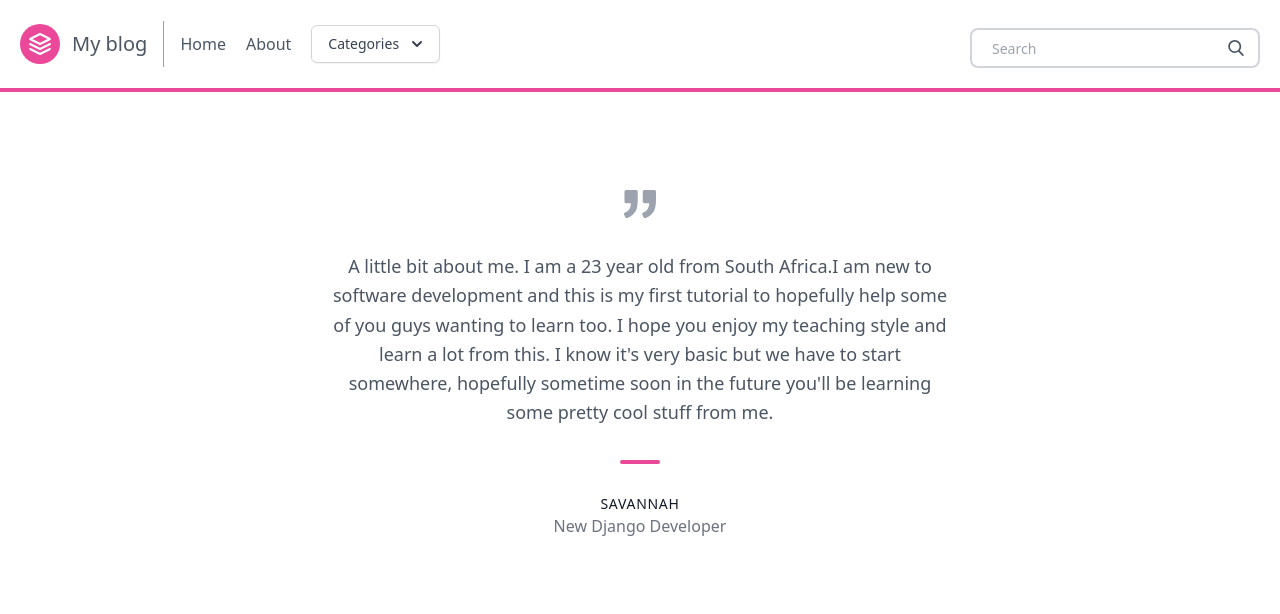
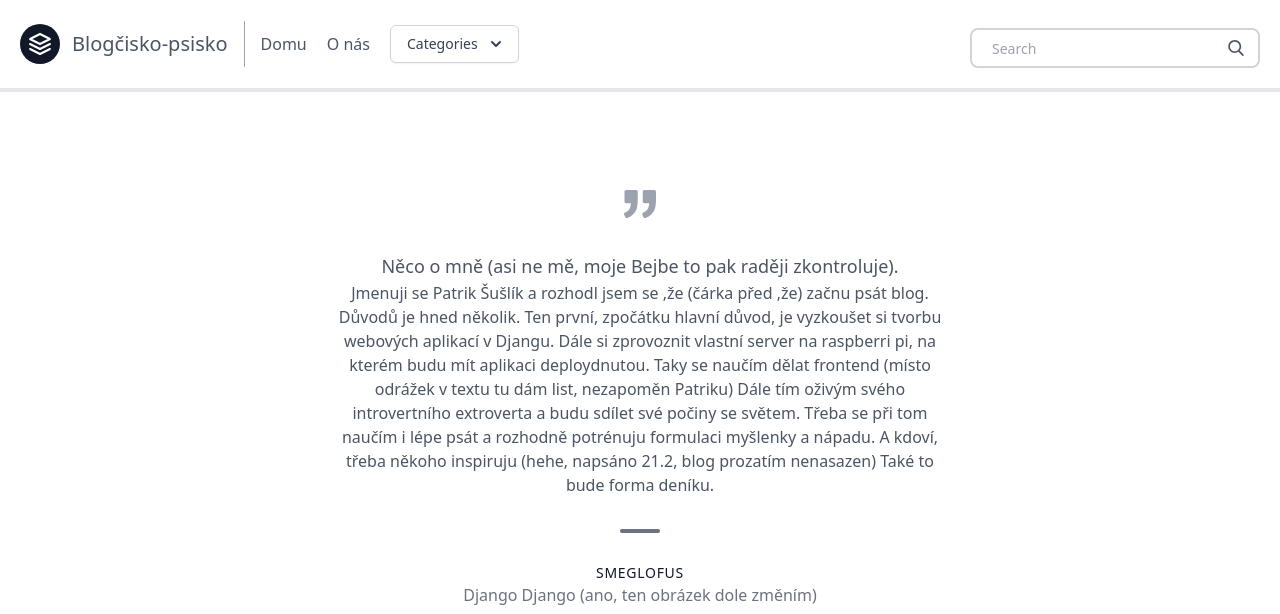
Before and after one commit to smeglofus/blog, a Django app: page /about/ in a window 1280 px wide. Shown: the top 614 px of the page. Run offline with Django 4.2, Linux system fonts and the light colour scheme; data comes from the database, SQL or seed files in the repository; some libraries are stand-ins or nearby versions.

Commit message:
templates changes

```diff
--- a/templates/about_page.html
+++ b/templates/about_page.html
@@ -7,10 +7,17 @@
         <svg xmlns="http://www.w3.org/2000/svg" fill="currentColor" class="inline-block w-8 h-8 text-gray-400 mb-8" viewBox="0 0 975.036 975.036">
           <path d="M925.036 57.197h-304c-27.6 0-50 22.4-50 50v304c0 27.601 22.4 50 50 50h145.5c-1.9 79.601-20.4 143.3-55.4 191.2-27.6 37.8-69.399 69.1-125.3 93.8-25.7 11.3-36.8 41.7-24.8 67.101l36 76c11.6 24.399 40.3 35.1 65.1 24.399 66.2-28.6 122.101-64.8 167.7-108.8 55.601-53.7 93.7-114.3 114.3-181.9 20.601-67.6 30.9-159.8 30.9-276.8v-239c0-27.599-22.401-50-50-50zM106.036 913.497c65.4-28.5 121-64.699 166.9-108.6 56.1-53.7 94.4-114.1 115-181.2 20.6-67.1 30.899-159.6 30.899-277.5v-239c0-27.6-22.399-50-50-50h-304c-27.6 0-50 22.4-50 50v304c0 27.601 22.4 50 50 50h145.5c-1.9 79.601-20.4 143.3-55.4 191.2-27.6 37.8-69.4 69.1-125.3 93.8-25.7 11.3-36.8 41.7-24.8 67.101l35.9 75.8c11.601 24.399 40.501 35.2 65.301 24.399z"></path>
         </svg>
-        <p class="leading-relaxed text-lg">A little bit about me. I am a 23 year old from South Africa.I am new to software development and this is my first tutorial to hopefully help some of you guys wanting to learn too. I hope you enjoy my teaching style and learn a lot from this. I know it's very basic but we have to start somewhere, hopefully sometime soon in the future you'll be learning some pretty cool stuff from me. </p>
-        <span class="inline-block h-1 w-10 rounded bg-pink-500 mt-8 mb-6"></span>
-        <h2 class="text-gray-900 font-medium title-font tracking-wider text-sm">SAVANNAH</h2>
-        <p class="text-gray-500">New Django Developer</p>
+        <p class="leading-relaxed text-lg">Něco o mně (asi ne mě, moje Bejbe to pak raději zkontroluje). </p>
+          Jmenuji se Patrik Šušlík a rozhodl jsem se ,že (čárka před ,že) začnu psát blog. Důvodů je hned několik. Ten první, zpočátku hlavní důvod,
+          je vyzkoušet si tvorbu webových aplikací v Djangu. Dále si zprovoznit vlastní server na raspberri pi, na kterém budu mít aplikaci deploydnutou.
+          Taky se naučím dělat frontend (místo odrážek v textu tu dám list, nezapoměn Patriku)
+          Dále tím oživým svého introvertního extroverta a budu sdílet své počiny se světem. Třeba se při tom naučím i lépe psát a rozhodně
+          potrénuju formulaci myšlenky a nápadu. A kdoví, třeba někoho inspiruju (hehe, napsáno 21.2, blog prozatím nenasazen)
+          Také to bude forma deníku.
+          <br>
+        <span class="inline-block h-1 w-10 rounded bg-gray-500 mt-8 mb-6"></span>
+        <h2 class="text-gray-900 font-medium title-font tracking-wider text-sm">SMEGLOFUS</h2>
+        <p class="text-gray-500">Django Django (ano, ten obrázek dole změním)</p>
       </div>
     </div>
     <div class="flex flex-wrap justify-center">
--- a/templates/all_posts.html
+++ b/templates/all_posts.html
@@ -9,7 +9,7 @@
         <div class="lg:w-1/2 w-full mb-6 lg:mb-0">
           <h1 class="sm:text-3xl text-2xl font-medium title-font mb-2 text-gray-900">
             All posts </h1>
-          <div class="h-1 w-20 bg-pink-500 rounded"></div>
+          <div class="h-1 w-20 bg-gray-200 rounded"></div>
         </div>
       </div>
 
@@ -18,7 +18,7 @@
         <div class="xl:w-1/4 md:w-1/2 p-4">
           <div class="bg-gray-100 p-6 rounded-lg">
             <img class="h-40 rounded w-full object-cover object-center mb-6" src="{{ post.thumbnail.url }}" alt="content">
-            <h3 class="tracking-widest text-pink-500 text-xs font-medium title-font">
+            <h3 class="tracking-widest text-gray-500 text-xs font-medium title-font">
               {{ post.subtitle }}</h3>
             <a href="{% url 'post' post.slug %}" h2 class="text-lg text-gray-900 font-medium title-font mb-4">
               {{ post.title }}</a>
--- a/templates/footer.html
+++ b/templates/footer.html
@@ -1,13 +1,13 @@
  <div class="bg-gray-100">
       <div class="container px-5 py-6 mx-auto flex items-center sm:flex-row flex-col">
         <a class="flex title-font font-medium items-center md:justify-start justify-center text-gray-900">
-          <svg xmlns="http://www.w3.org/2000/svg" fill="none" stroke="currentColor" stroke-linecap="round" stroke-linejoin="round" stroke-width="2" class="w-10 h-10 text-white p-2 bg-pink-500 rounded-full" viewBox="0 0 24 24">
+          <svg xmlns="http://www.w3.org/2000/svg" fill="none" stroke="currentColor" stroke-linecap="round" stroke-linejoin="round" stroke-width="2" class="w-10 h-10 text-white p-2 bg-gray-900 rounded-full" viewBox="0 0 24 24">
             <path d="M12 2L2 7l10 5 10-5-10-5zM2 17l10 5 10-5M2 12l10 5 10-5"></path>
           </svg>
-          <span class="ml-3 text-xl">My Blog</span>
+          <span class="ml-3 text-xl">Můj blog - Blogčisko-psisko</span>
         </a>
-        <p class="text-sm text-gray-500 sm:ml-6 sm:mt-0 mt-4">© 2022 Tailblocks —
-          <a href="https://twitter.com/knyttneve" rel="noopener noreferrer" class="text-gray-600 ml-1" target="_blank">@savgilmour</a>
+        <p class="text-sm text-gray-500 sm:ml-6 sm:mt-0 mt-4">© 2023 Smeglofus —
+          <a href="https://twitter.com/smeglofus" rel="noopener noreferrer" class="text-gray-600 ml-1" target="_blank">@smeglofus</a>
         </p>
         <span class="inline-flex sm:ml-auto sm:mt-0 mt-4 justify-center sm:justify-start">
           <button class="text-gray-500">
--- a/templates/navbar.html
+++ b/templates/navbar.html
@@ -2,21 +2,21 @@
 
 {% get_categories as category_list %}
 
-    <header class="border-b-4 border-pink-500 text-gray-600 body-font">
+    <header class="border-b-4 border-gray-200 text-gray-600 body-font">
     <div class="container mx-auto flex flex-wrap p-5 flex-col md:flex-row items-center">
       <a class="flex title-font font-medium items-center text-gray-900 mb-4 md:mb-0">
-        <svg xmlns="http://www.w3.org/2000/svg" fill="none" stroke="currentColor" stroke-linecap="round" stroke-linejoin="round" stroke-width="2" class="w-10 h-10 text-white p-2 bg-pink-500 rounded-full" viewBox="0 0 24 24">
+        <svg xmlns="http://www.w3.org/2000/svg" fill="none" stroke="currentColor" stroke-linecap="round" stroke-linejoin="round" stroke-width="2" class="w-10 h-10 text-white p-2 bg-gray-900 rounded-full" viewBox="0 0 24 24">
           <path d="M12 2L2 7l10 5 10-5-10-5zM2 17l10 5 10-5M2 12l10 5 10-5"></path>
         </svg>
         <a href="{% url 'homepage' %}" class="ml-3 text-xl">
-          My blog</a>
+          Blogčisko-psisko</a>
       </a>
       <nav class="md:mr-auto md:ml-4 md:py-1 md:pl-4 md:border-l md:border-gray-400	flex flex-wrap items-center text-base justify-center">
         <a href="{% url 'homepage' %}" class="mr-5 hover:text-gray-900 rounded-lg hover:bg-pink-200 inline-flex items-center">
-          Home
+          Domu
         </a>
         <a href="{% url 'about' %}" class="mr-5 hover:text-gray-900 rounded-lg hover:bg-pink-200 inline-flex items-center">
-          About
+          O nás
         </a>
           <!-- This example requires Tailwind CSS v2.0+ -->
 <div x-data="{ open: false }" class="relative inline-block text-left">
--- a/templates/post_list.html
+++ b/templates/post_list.html
@@ -8,7 +8,7 @@
         <div class="lg:w-1/2 w-full mb-6 lg:mb-0">
           <h1 class="sm:text-3xl text-2xl font-medium title-font mb-2 text-gray-900">
             {{ category.title }}</h1>
-          <div class="h-1 w-20 bg-pink-500 rounded"></div>
+          <div class="h-1 w-20 bg-gray-200 rounded"></div>
         </div>
       </div>
       <div class="flex flex-wrap -m-4">
@@ -16,9 +16,9 @@
         <div class="xl:w-1/4 md:w-1/2 p-4">
           <div class="bg-gray-100 p-6 rounded-lg">
             <img class="h-40 rounded w-full object-cover object-center mb-6" src="{{ post.thumbnail.url }}" alt="content">
-            <h3 class="tracking-widest text-pink-500 text-xs font-medium title-font">
+            <h3 class="tracking-widest text-gray-700 text-xs font-medium title-font">
               {{ post.subtitle }}</h3>
-            <a href="{% url 'post' post.slug %}" h2 class="rounded-lg transition ease-in-out delay-150 hover:-translate-y-1 hover:scale-110 hover:bg-pink-300 duration-300 text-lg text-gray-700 font-medium title-font mb-4">
+            <a href="{% url 'post' post.slug %}" h2 class="rounded-lg transition ease-in-out delay-150 hover:-translate-y-1 hover:scale-110 hover:bg-blue-500 duration-300 text-lg text-gray-700 font-medium title-font mb-4">
               {{ post.title }}</a>
             <p class="leading-relaxed text-base">
               {{ post.overview }}</p>
--- a/templates/search_bar.html
+++ b/templates/search_bar.html
@@ -35,7 +35,7 @@
               </div>
 
               <div class="mt-3">
-              <a href="{% url 'post' obj.slug %}" class="bg-blue-100 text-blue-500 rounded p-2 text-sm ">
+              <a href="{% url 'post' obj.slug %}" class="bg-gray-100 text-gray-500 rounded p-2 text-sm ">
                 Read more
               </a>
             </div>
```
Also changed, not shown: templates/homepage.html (+5 -5 lines).
